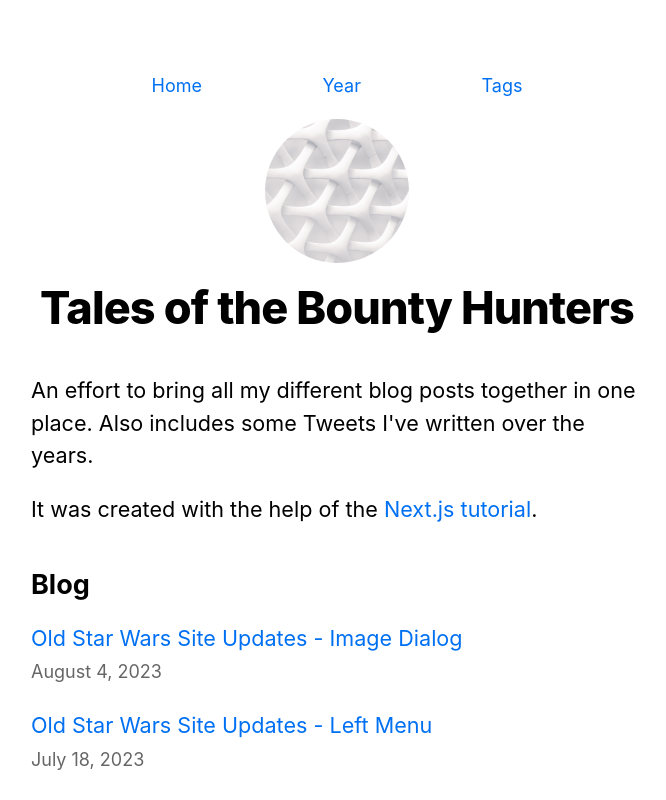
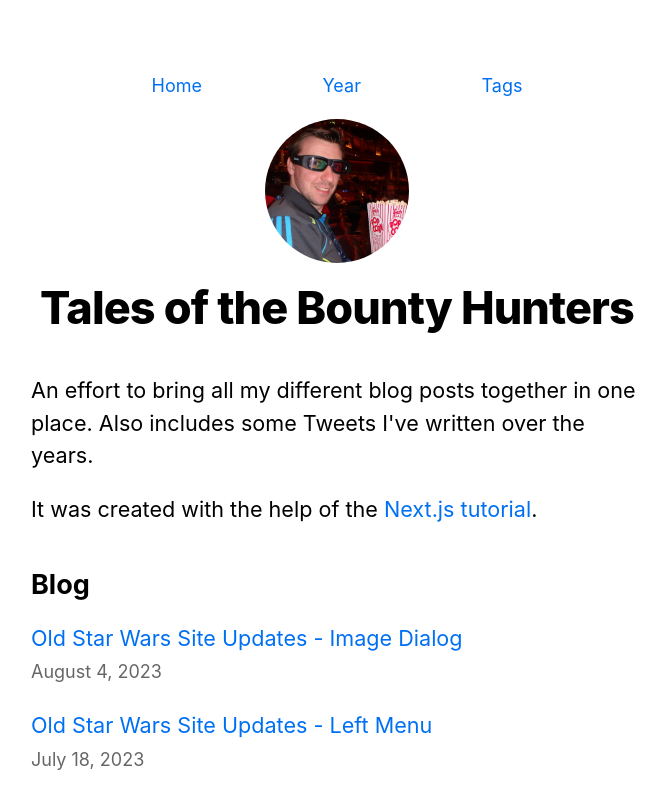
Before and after one commit to paddyfed/TalesOfTheBountyHunters, a Next.js app: page / in a window 1280 px wide. Shown: the top 800 px of the page, without its empty margins (303-969 px from the left). Built offline with nearby package versions, Linux system fonts and the light colour scheme.

Commit message:
Updated Profile Picture

```diff
--- a/components/layout.js
+++ b/components/layout.js
@@ -39,11 +39,11 @@ export default function Layout({ children, home }) {
             <>
               <Image
                 priority
-                src="/images/profile.jpg"
+                src="/images/profile_2.jpg"
                 className={utilStyles.borderCircle}
                 height={144}
                 width={144}
-                alt=""
+                alt="My Profile Picture"
               />
               <h1 className={utilStyles.heading2Xl}>{name}</h1>
             </>
@@ -52,11 +52,11 @@ export default function Layout({ children, home }) {
               <Link href="/">
                 <Image
                   priority
-                  src="/images/profile.jpg"
+                  src="/images/profile_2.jpg"
                   className={utilStyles.borderCircle}
                   height={108}
                   width={108}
-                  alt=""
+                  alt="My Profile Picture"
                 />
               </Link>
               <h2 className={utilStyles.headingLg}>
```
Also changed, not shown: public/images/profile_2.jpg (added), 1 other file (tests, documents, lock files or other folders).
